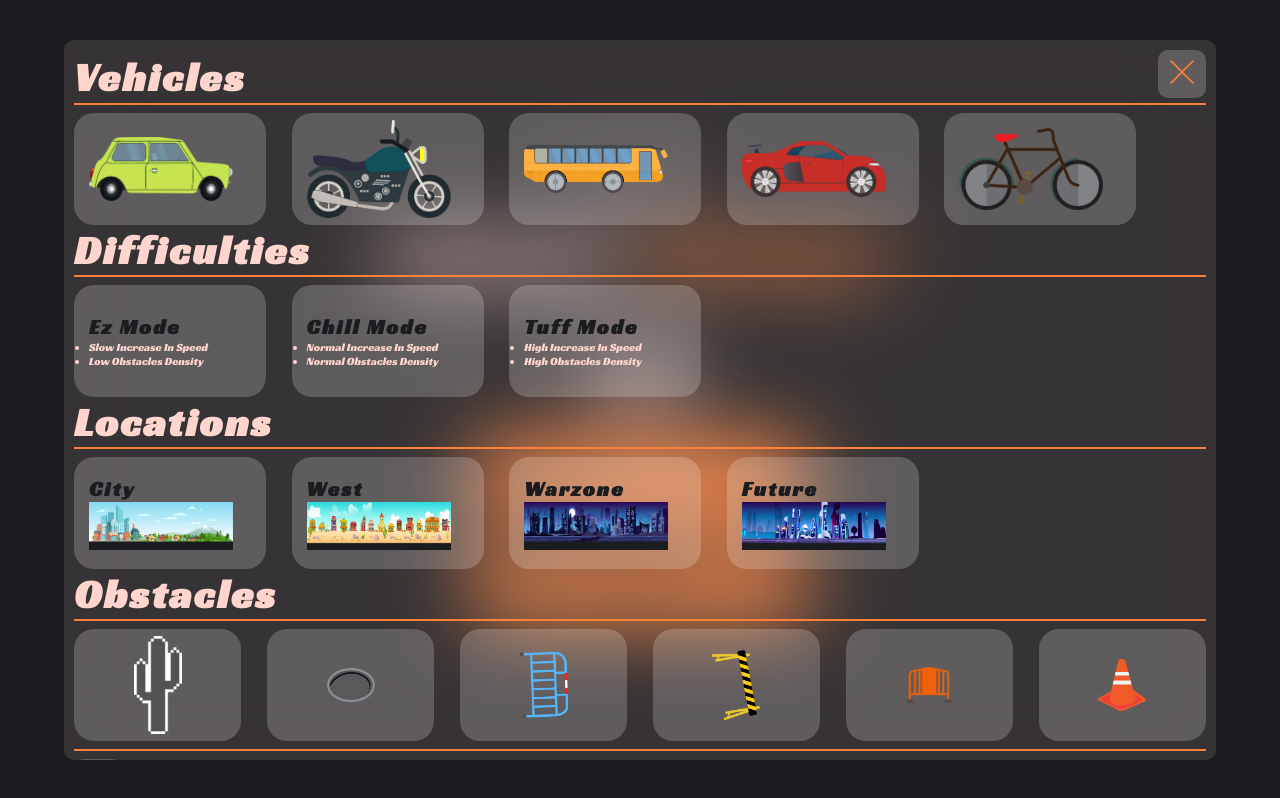
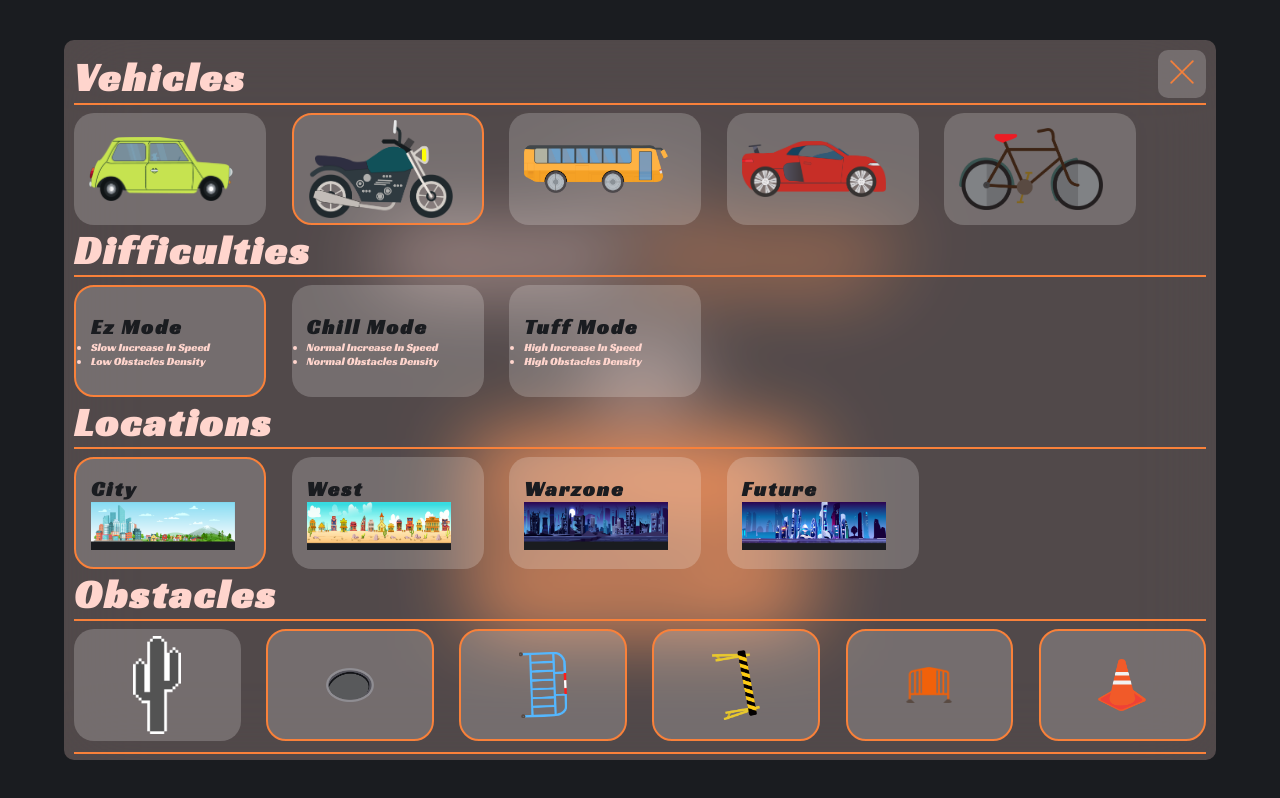
Before and after one commit to kushagra-aa/road-game, a React (Create React App) app: page / in a window 1280 px wide. Both pictures are taken after a click on the button 92 px from the left and 689 px from the top of the page. Built offline with nearby package versions, Linux system fonts and the light colour scheme.

Commit message:
game finished

```diff
--- a/src/components/Game/Game.jsx
+++ b/src/components/Game/Game.jsx
@@ -15,8 +15,22 @@ import RoadBlock3Item from "./../../assets/obstacles/road-block-3.png";
 import RoadBlock4Item from "./../../assets/obstacles/road-block-4.png";
 import JumpIcon from "./../../assets/icons/Jump.png";
 import Obstacle from "./Obstacle.jsx";
+import City from "./../../assets/bg/city.png";
+import West from "./../../assets/bg/west.png";
+import Warzone from "./../../assets/bg/warzone.png";
+import Future from "./../../assets/bg/future.png";
 
-const Game = ({ setPage, score, setScore, highScore, setHighScore }) => {
+const Game = ({
+  setPage,
+  score,
+  setScore,
+  highScore,
+  setHighScore,
+  currentVehicle,
+  currentDifficulty,
+  currentLocation,
+  includedObstacles,
+}) => {
   const [worldStyle, setWorldStyle] = useState();
   const [groundLeft, setGroundLeft] = useState([0, 300]);
   const [vehicleFrame, vetVehicleFrame] = useState(0);
@@ -28,27 +42,54 @@ const Game = ({ setPage, score, setScore, highScore, setHighScore }) => {
   const cactusRefs = useRef([]);
   const vehicleRef = useRef(null);
 
-  const obstacles = [
-    { item: CactusItem, height: "20%" },
-    { item: RoadBlock3Item, height: "20%" },
-    { item: HoleItem, height: "15%" },
-    { item: RoadBlock2Item, height: "22%" },
-    { item: RoadBlock1Item, height: "21%" },
-    { item: RoadBlock4Item, height: "14%" },
-  ];
+  const locations = [City, West, Warzone, Future];
 
   const WORLD_WIDTH = 100;
-  const WORLD_HEIGHT = 42;
-  const SPEED_SCALE_INCREASE = 0.00001;
+  const WORLD_HEIGHT = 35;
   const SPEED = 0.05;
-  const CACTUS_INTERVAL_MIN = 1000;
-  const CACTUS_INTERVAL_MAX = 2000;
+  const OBSTACLE_INTERVAL_MAX = 2000;
 
   let lastTime;
   let speedScale;
   let newScore = 0;
   let nextCactusTime = 0;
   let cactusRefsIndex = 0;
+  let obstacleIntervalMin = 1000;
+  let speedScaleIncrease = 0.00001;
+
+  let obstacles = [
+    { id: 0, item: CactusItem, height: "20%" },
+    { id: 1, item: HoleItem, height: "15%" },
+    { id: 2, item: RoadBlock1Item, height: "15%" },
+    { id: 3, item: RoadBlock2Item, height: "16%" },
+    { id: 4, item: RoadBlock3Item, height: "20%" },
+    { id: 5, item: RoadBlock4Item, height: "14%" },
+  ];
+  const checkDifficulty = () => {
+    switch (currentDifficulty) {
+      case 0:
+        obstacleIntervalMin = 1200;
+        speedScaleIncrease = 0.000008;
+        break;
+      case 1:
+        break;
+      case 2:
+        obstacleIntervalMin = 750;
+        speedScaleIncrease = 0.00003;
+        break;
+
+      default:
+        break;
+    }
+  };
+
+  const modifyObstacles = () => {
+    console.log("obstacles :>> ", obstacles);
+    obstacles = obstacles.filter((obstacle) =>
+      includedObstacles.includes(obstacle.id)
+    );
+    console.log("obstacles :>> ", obstacles);
+  };
 
   const randomNumberBetween = (min, max) => {
     return Math.floor(Math.random() * (max - min + 1) + min);
@@ -76,8 +117,15 @@ const Game = ({ setPage, score, setScore, highScore, setHighScore }) => {
 
   const checkLoose = () => {
     const vehicleRect = vehicleRef.current.getBoundingClientRect();
+    const reducedRects = {
+      left: vehicleRect.left - 2,
+      right: vehicleRect.right - 2,
+      bottom: vehicleRect.bottom - 2,
+      top: vehicleRect.top - 2,
+    };
     // console.log("vehicleRect", vehicleRect);
-    return getCactusRect().some((rect) => isCollision(rect, vehicleRect));
+    // console.log("reducedRects", reducedRects);
+    return getCactusRect().some((rect) => isCollision(rect, reducedRects));
   };
 
   const isCollision = (rect1, rect2) => {
@@ -143,7 +191,7 @@ const Game = ({ setPage, score, setScore, highScore, setHighScore }) => {
         // setCustomProperty(cactus.current, "--left", 100);
       });
       nextCactusTime =
-        randomNumberBetween(CACTUS_INTERVAL_MAX, CACTUS_INTERVAL_MIN) /
+        randomNumberBetween(OBSTACLE_INTERVAL_MAX, obstacleIntervalMin) /
         speedScale;
     }
     nextCactusTime -= delta;
@@ -165,6 +213,8 @@ const Game = ({ setPage, score, setScore, highScore, setHighScore }) => {
   const handleStart = () => {
     lastTime = null;
     speedScale = 1;
+    checkDifficulty();
+    modifyObstacles();
     setupCactus();
     window.requestAnimationFrame(update);
   };
@@ -187,7 +237,7 @@ const Game = ({ setPage, score, setScore, highScore, setHighScore }) => {
   };
 
   const updateSpeedScale = (delta) => {
-    speedScale += delta * SPEED_SCALE_INCREASE;
+    speedScale += delta * speedScaleIncrease;
   };
 
   const updateScore = (delta) => {
@@ -200,6 +250,9 @@ const Game = ({ setPage, score, setScore, highScore, setHighScore }) => {
     setPixleToWorldSacle();
     window.addEventListener("resize", setPixleToWorldSacle);
     handleStart();
+    // console.log("locations :>> ", locations);
+    // console.log("currentLocation :>> ", currentLocation);
+    // console.log("locations[currentLocation] :>> ", locations[currentLocation]);
     // eslint-disable-next-line react-hooks/exhaustive-deps
   }, []);
 
@@ -210,7 +263,14 @@ const Game = ({ setPage, score, setScore, highScore, setHighScore }) => {
   return (
     <>
       {lost && <h2 className="over-title game-over">game over</h2>}
-      <div style={worldStyle} className="world" ref={worldRef}>
+      <div
+        style={{
+          ...worldStyle,
+          backgroundImage: `url(${locations[currentLocation]})`,
+        }}
+        className="world"
+        ref={worldRef}
+      >
         <div className="score">
           Score:<span>{score}</span>
         </div>
@@ -221,6 +281,7 @@ const Game = ({ setPage, score, setScore, highScore, setHighScore }) => {
           frame={vehicleFrame}
           bottom={vehicleBottom}
           vehicleRef={vehicleRef}
+          currentVehicle={currentVehicle}
         />
         <Ground left={groundLeft} />
         {cactuses && cactuses.map((cactus) => cactus)}
--- a/src/components/Game/Vehicle.jsx
+++ b/src/components/Game/Vehicle.jsx
@@ -1,9 +1,25 @@
 import { useEffect } from "react";
 // !! FIX ASSETS SIZE AND EXPORTS
-import VehicleOne from "./../../assets/bike/bike-0.png";
-import VehicleTwo from "./../../assets/bike/bike-1.png";
-import VehicleStop from "./../../assets/bike/bike-jump.png";
-import VehicleLoose from "./../../assets/bike/bike-crash.png";
+import BikeOne from "./../../assets/bike/bike-0.png";
+import BikeTwo from "./../../assets/bike/bike-1.png";
+import BikeStop from "./../../assets/bike/bike-jump.png";
+import BikeLoose from "./../../assets/bike/bike-crash.png";
+import CarOne from "./../../assets/car/car-0.png";
+import CarTwo from "./../../assets/car/car-1.png";
+import CarStop from "./../../assets/car/car-jump.png";
+import CarLoose from "./../../assets/car/car-crash.png";
+import BeanCarOne from "./../../assets/beanCar/beanCar-0.png";
+import BeanCarTwo from "./../../assets/beanCar/beanCar-1.png";
+import BeanCarStop from "./../../assets/beanCar/beanCar-jump.png";
+import BeanCarLoose from "./../../assets/beanCar/beanCar-crash.png";
+import BusOne from "./../../assets/bus/bus-0.png";
+import BusTwo from "./../../assets/bus/bus-1.png";
+import BusStop from "./../../assets/bus/bus-jump.png";
+import BusLoose from "./../../assets/bus/bus-crash.png";
+import CycleOne from "./../../assets/cycle/cycle-0.png";
+import CycleTwo from "./../../assets/cycle/cycle-1.png";
+import CycleStop from "./../../assets/cycle/cycle-jump.png";
+import CycleLoose from "./../../assets/cycle/cycle-crash.png";
 
 const JUMP_SPEED = 0.45;
 const GRAVITY = 0.0015;
@@ -61,22 +77,25 @@ export const onJump = (e) => {
     isJumping
   )
     return;
-  // jump here
-  // JumpAudio.play();
   yVelocity = JUMP_SPEED;
   isJumping = true;
   return;
 };
 
-export const Vehicle = ({ frame, bottom, vehicleRef }) => {
-  const vehicles = [VehicleOne, VehicleTwo, VehicleStop, VehicleLoose];
+export const Vehicle = ({ frame, bottom, vehicleRef, currentVehicle }) => {
+  const vehicles = [
+    [BeanCarOne, BeanCarTwo, BeanCarStop, BeanCarLoose],
+    [BikeOne, BikeTwo, BikeStop, BikeLoose],
+    [BusOne, BusTwo, BusStop, BusLoose],
+    [CarOne, CarTwo, CarStop, CarLoose],
+    [CycleOne, CycleTwo, CycleStop, CycleLoose],
+  ];
 
   useEffect(() => {
     isJumping = false;
     VehicleFrame = 0;
     currentFrameTime = 0;
     yVelocity = 0;
-
     document.addEventListener("keydown", onJump);
     return () => {
       document.removeEventListener("keydown", onJump);
@@ -86,9 +105,12 @@ export const Vehicle = ({ frame, bottom, vehicleRef }) => {
   return (
     <img
       className="vehicle"
-      src={vehicles[frame]}
-      alt="Vehicle-stationary"
-      style={{ bottom: `${bottom}%` }}
+      src={vehicles[currentVehicle][frame]}
+      alt="Vehicle"
+      style={{
+        bottom: `${bottom}%`,
+        height: `${currentVehicle === 2 ? "18" : "20"}%`,
+      }}
       ref={vehicleRef}
     />
   );
--- a/src/components/Main.jsx
+++ b/src/components/Main.jsx
@@ -8,7 +8,10 @@ const Main = () => {
   const [page, setPage] = useState(1);
   const [score, setScore] = useState(0);
   const [highScore, setHighScore] = useState(localStorage.getItem("highScore"));
-  const [vehicle, setVehicle] = useState(0);
+  const [vehicle, setVehicle] = useState(1);
+  const [difficulty, setDifficulty] = useState(0);
+  const [location, setLocation] = useState(0);
+  const [obstacles, setObstacles] = useState([1, 2, 3, 4, 5]);
 
   const doStart = (e) => {
     if (e.code !== "Space" && e.code !== "ArrowUp" && e.code !== "Numpad8") {
@@ -30,7 +33,18 @@ const Main = () => {
             doStart={doStart}
             setPage={setPage}
           />
-          <Settings />
+          <Settings
+            currentDifficulty={difficulty}
+            setCurrentDifficulty={setDifficulty}
+            currentVehicle={vehicle}
+            setCurrentVehicle={setVehicle}
+            setCurrentLocation={setLocation}
+            currentLocation={location}
+            includedObstacles={obstacles}
+            setIncludedObstacles={setObstacles}
+            setHighScore={setHighScore}
+            setScore={setScore}
+          />
         </>
       ) : page === 2 ? (
         <Game
@@ -39,6 +53,10 @@ const Main = () => {
           setScore={setScore}
           setHighScore={setHighScore}
           setPage={setPage}
+          currentVehicle={vehicle}
+          currentDifficulty={difficulty}
+          currentLocation={location}
+          includedObstacles={obstacles}
         />
       ) : (
         <>
@@ -48,7 +66,18 @@ const Main = () => {
             doStart={doStart}
             setPage={setPage}
           />
-          <Settings />
+          <Settings
+            currentDifficulty={difficulty}
+            setCurrentDifficulty={setDifficulty}
+            currentVehicle={vehicle}
+            setCurrentVehicle={setVehicle}
+            setCurrentLocation={setLocation}
+            currentLocation={location}
+            includedObstacles={obstacles}
+            setIncludedObstacles={setObstacles}
+            setHighScore={setHighScore}
+            setScore={setScore}
+          />
         </>
       )}
     </div>
--- a/src/components/Settings.jsx
+++ b/src/components/Settings.jsx
@@ -20,67 +20,90 @@ import RoadBlock2Item from "./../assets/obstacles/road-block-2.png";
 import RoadBlock3Item from "./../assets/obstacles/road-block-3.png";
 import RoadBlock4Item from "./../assets/obstacles/road-block-4.png";
 
-const Settings = ({}) => {
+const Settings = ({
+  currentVehicle,
+  setCurrentVehicle,
+  currentDifficulty,
+  setCurrentDifficulty,
+  setCurrentLocation,
+  currentLocation,
+  includedObstacles,
+  setIncludedObstacles,
+  setHighScore,
+  setScore,
+}) => {
   const [isSetting, setIsSetting] = useState(false);
 
   const vehicles = [
     {
+      id: 0,
       src: BeanCarIcon,
       name: "beanCar",
     },
     {
+      id: 1,
       src: BikeIcon,
       name: "bike",
     },
     {
+      id: 2,
       src: BusIcon,
       name: "bus",
     },
     {
+      id: 3,
       src: CarIcon,
       name: "car",
     },
     {
+      id: 4,
       src: CycleIcon,
       name: "cycle",
     },
   ];
   const locations = [
     {
+      id: 0,
       src: CityIcon,
       name: "city",
     },
     {
+      id: 1,
       src: WestIcon,
       name: "west",
     },
     {
+      id: 2,
       src: WarzoneIcon,
       name: "warzone",
     },
     {
+      id: 3,
       src: FutureIcon,
       name: "future",
     },
   ];
   const obstacles = [
-    { src: CactusItem, name: "cactus" },
-    { src: HoleItem, name: "hole" },
-    { src: RoadBlock1Item, name: "road block 1" },
-    { src: RoadBlock2Item, name: "road block 2" },
-    { src: RoadBlock3Item, name: "road block 3" },
-    { src: RoadBlock4Item, name: "road block 4" },
+    { id: 0, src: CactusItem, name: "cactus" },
+    { id: 1, src: HoleItem, name: "hole" },
+    { id: 2, src: RoadBlock1Item, name: "road block 1" },
+    { id: 3, src: RoadBlock2Item, name: "road block 2" },
+    { id: 4, src: RoadBlock3Item, name: "road block 3" },
+    { id: 5, src: RoadBlock4Item, name: "road block 4" },
   ];
   const difficulties = [
     {
+      id: 0,
       des: ["Slow Increase in speed", "Low Obstacles Density"],
       name: "ez mode",
     },
     {
+      id: 1,
       des: ["Normal Increase in speed", "Normal Obstacles Density"],
       name: "chill mode",
     },
     {
+      id: 2,
       des: ["High Increase in speed", "High Obstacles Density"],
       name: "tuff mode",
     },
@@ -106,7 +129,13 @@ const Settings = ({}) => {
             </div>
             <div className="settings-row-cards">
               {vehicles.map((vehicle) => (
-                <div key={vehicle.name} className="settings-row-card">
+                <div
+                  key={vehicle.id}
+                  className={`settings-row-card ${
+                    vehicle.id === currentVehicle && "setting-current"
+                  }`}
+                  onClick={() => setCurrentVehicle(vehicle.id)}
+                >
                   <img src={vehicle.src} alt={vehicle.name} />
                 </div>
               ))}
@@ -118,7 +147,13 @@ const Settings = ({}) => {
             </div>
             <div className="settings-row-cards">
               {difficulties.map((difficulty) => (
-                <div key={difficulty.name} className="settings-row-card">
+                <div
+                  key={difficulty.id}
+                  className={`settings-row-card ${
+                    difficulty.id === currentDifficulty && "setting-current"
+                  }`}
+                  onClick={() => setCurrentDifficulty(difficulty.id)}
+                >
                   <h6>{difficulty.name}</h6>
                   <ul>
                     {difficulty.des.map((d) => (
@@ -135,7 +170,13 @@ const Settings = ({}) => {
             </div>
             <div className="settings-row-cards">
               {locations.map((location) => (
-                <div key={location.name} className="settings-row-card">
+                <div
+                  key={location.id}
+                  className={`settings-row-card ${
+                    location.id === currentLocation && "setting-current"
+                  }`}
+                  onClick={() => setCurrentLocation(location.id)}
+                >
                   <h6>{location.name}</h6>
                   <img src={location.src} alt={location.name} />
                 </div>
@@ -149,23 +190,46 @@ const Settings = ({}) => {
             <div className="settings-row-cards">
               {obstacles.map((obstacle) => (
                 <div
-                  key={obstacle.name}
-                  className="settings-row-card settings-small-img"
+                  key={obstacle.id}
+                  className={`settings-row-card settings-small-img ${
+                    includedObstacles.includes(obstacle.id) && "setting-current"
+                  }`}
+                  onClick={() => {
+                    if (includedObstacles.includes(obstacle.id)) {
+                      setIncludedObstacles(
+                        includedObstacles.filter((io) => io !== obstacle.id)
+                      );
+                      // console.log(
+                      //   "includedObstacles[removed] :>> ",
+                      //   includedObstacles
+                      // );
+                      return;
+                    }
+                    setIncludedObstacles([...includedObstacles, obstacle.id]);
+                    // console.log(
+                    //   "includedObstacles[added] :>> ",
+                    //   includedObstacles
+                    // );
+                  }}
                 >
                   <img src={obstacle.src} alt={obstacle.name} />
                 </div>
               ))}
             </div>
-            <div className="settings-row">
+          </div>
+          <div className="settings-row settings-last">
             <div className="settings-row-top">{""}</div>
             <div className="settings-row-cards">
               <button
                 className="setting-btn"
-                  onClick={() => setIsSetting(false)}
+                onClick={() => {
+                  setHighScore(0);
+                  setScore(0);
+                  localStorage.setItem("highScore", "0");
+                }}
               >
-                  <img src={ResetIcon} alt="close button" />
+                <img src={ResetIcon} alt="reset button" />
               </button>
-              </div>
             </div>
           </div>
         </div>
--- a/src/styles/index.css
+++ b/src/styles/index.css
@@ -68,7 +68,6 @@ h3 span {
 .world {
   overflow: hidden;
   position: relative;
-  background-image: url(./../assets/bg/west.png);
   z-index: -2;
   background-size: cover;
   background-repeat: no-repeat;
@@ -109,7 +108,7 @@ h3 span {
 .vehicle {
   position: absolute;
   left: 1%;
-  height: 30%;
+  height: 20%;
   z-index: 1;
 }
 
@@ -156,7 +155,7 @@ h3 span {
   top: 50%;
   left: 50%;
   transform: translate(-50%, -50%);
-  background: #ffd5cd20;
+  background: #ffd5cd3e;
   -webkit-backdrop-filter: blur(40px);
   backdrop-filter: blur(40px);
   height: 90%;
@@ -175,6 +174,10 @@ h3 span {
   display: flex;
   flex-direction: column;
   gap: 1vh;
+}
+
+.settings-last {
+  margin-top: 0.7em;
 }
 
 .settings-row-top {
@@ -243,7 +246,7 @@ h3 span {
   width: 3rem;
   border-radius: 0 0 4px 4px;
 }
-.setting-active {
+.setting-current {
   border: 2px solid var(--accent);
   box-sizing: border-box;
 }
```
Lines whose indentation alone changed are shown as unchanged.
